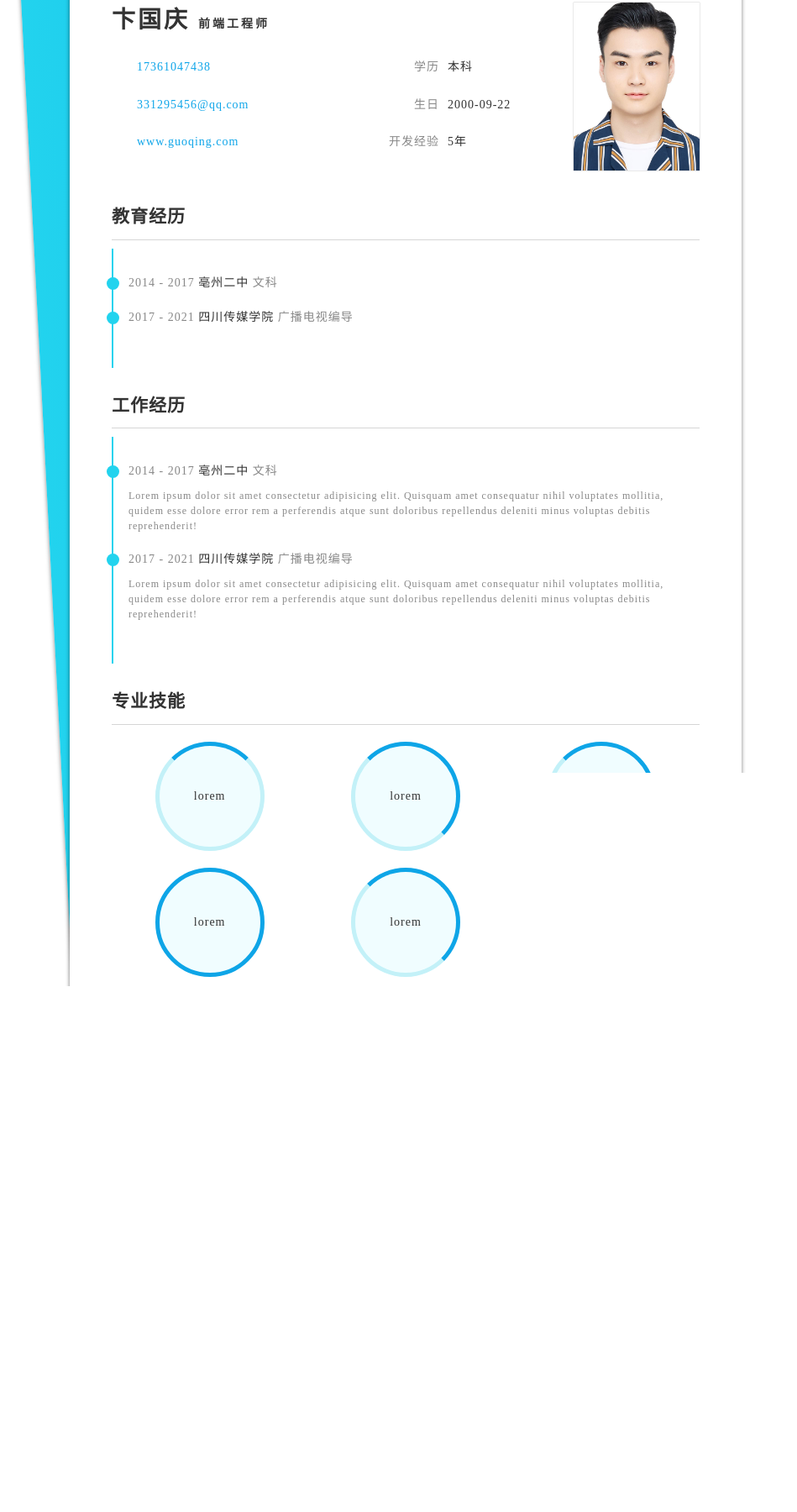
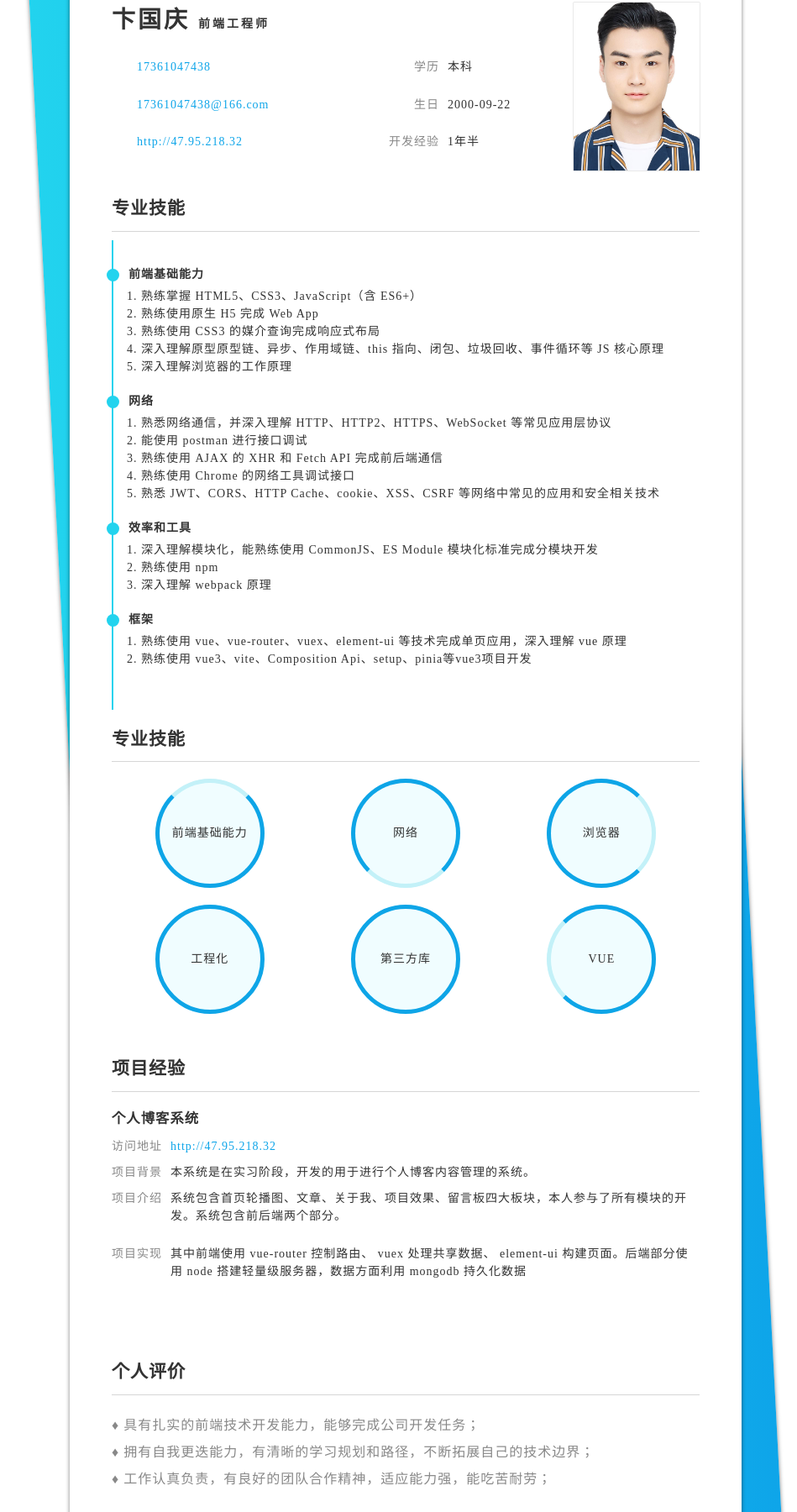
Before and after one commit to Kevin20000922/personal-resume, a plain HTML site: page index.html in a window 1280 px wide. Shown: the part 97-1897 px from the top of the page at 84% size, without its empty margins (157-1106 px from the left). Drawn offline with Linux system fonts and the light colour scheme; a small style sheet from the web is missing.

Commit message:
更新resume

```diff
--- a/index.css
+++ b/index.css
@@ -81,7 +81,7 @@ html {
 /* 学习经历 */
 
 .block {
-    margin: 30px auto;
+    margin: 20px auto;
 }
 
 .block-title {
@@ -128,6 +128,23 @@ html {
     color: #888;
 }
 
+.blod{
+    font-weight: bold;
+    margin: 10px 0 5px 0;
+    display: block;
+}
+
+
+.context{
+    list-style: block;
+}
+
+.context li{
+    list-style: block;
+    margin-left: 15px;
+}
+
+
 
 /* 工作经历 */
 
@@ -167,18 +184,21 @@ html {
 }
 
 .skills .item.level1::before {
-    border-top-color: #0ea5e7;
+    border-bottom-color: #0ea5e7;
+    border-right-color: #0ea5e7;
+    border-left-color: #0ea5e7;
 }
 
 .skills .item.level2::before {
     border-top-color: #0ea5e7;
     border-right-color: #0ea5e7;
+    border-left-color: #0ea5e7;
 }
 
 .skills .item.level3::before {
     border-top-color: #0ea5e7;
-    border-right-color: #0ea5e7;
     border-bottom-color: #0ea5e7;
+    border-left-color: #0ea5e7;
 }
 
 .skills .item.level4::before {
@@ -190,11 +210,14 @@ html {
 
 .skills .item.level5::before {
     border-top-color: #0ea5e7;
+    border-bottom-color: #0ea5e7;
     border-right-color: #0ea5e7;
+    border-left-color: #0ea5e7;
 }
 
 .skills .item.level6::before {
     border-top-color: #0ea5e7;
+    border-bottom-color: #0ea5e7;
     border-right-color: #0ea5e7;
 }
 
--- a/index.html
+++ b/index.html
@@ -24,49 +24,64 @@
                 <span>本科</span>
 
                 <i class="iconfont label iconyoujian"></i>
-                <a href="mailto:331295456@qq.com">331295456@qq.com</a>
+                <a href="mailto:331295456@qq.com">17361047438@166.com</a>
                 <label class="label">生日</label>
                 <span>2000-09-22</span>
 
                 <i class="iconfont label iconwangzhan"></i>
-                <a href="tel:17361047438">www.guoqing.com</a>
+                <a href="tel:17361047438">http://47.95.218.32</a>
                 <label class="label">开发经验</label>
-                <span>5年</span>
+                <span>1年半</span>
             </div>
             <img src="./cool.jpg" alt="" class="src">
         </div>
 
         <div class="block">
-            <h2 class="block-title">教育经历</h2>
+            <h2 class="block-title">专业技能</h2>
             <div class="block-content time-line">
                 <div class="item">
-                    <span class="gray">2014 - 2017</span>
-                    <span>亳州二中</span>
-                    <span class="gray">文科</span>
+                    <span class="blod">前端基础能力</span>
+                    <ul class="context">
+                        <li >熟练掌握 HTML5、CSS3、JavaScript（含 ES6+）</li>
+                        <li >熟练使用原生 H5 完成 Web App</li>
+                        <li >熟练使用 CSS3 的媒介查询完成响应式布局</li>
+                        <li >深入理解原型原型链、异步、作用域链、this 指向、闭包、垃圾回收、事件循环等 JS 核心原理</li>
+                        <li >深入理解浏览器的工作原理</li>
+                    </ul>
+
+
                 </div>
+                 <!-- 网络 -->
+
                 <div class="item">
-                    <span class="gray">2017 - 2021</span>
-                    <span>四川传媒学院</span>
-                    <span class="gray">广播电视编导</span>
+                    <span class="blod">网络</span>
+                 <ul class="context">
+                     <li >熟悉网络通信，并深入理解 HTTP、HTTP2、HTTPS、WebSocket 等常见应用层协议</li>
+                     <li >能使用 postman 进行接口调试</li>
+                     <li >熟练使用 AJAX 的 XHR 和 Fetch API 完成前后端通信</li>
+                     <li >熟练使用 Chrome 的网络工具调试接口</li>
+                     <li >熟悉 JWT、CORS、HTTP Cache、cookie、XSS、CSRF 等网络中常见的应用和安全相关技术</li>
+                 </ul>
                 </div>
-            </div>
-        </div>
-        <!-- 工作经历 -->
-        <div class="block">
-            <h2 class="block-title">工作经历</h2>
-            <div class="block-content time-line">
-                <div class="item">
-                    <span class="gray">2014 - 2017</span>
-                    <span>亳州二中</span>
-                    <span class="gray">文科</span>
-                    <div class="detail gray">Lorem ipsum dolor sit amet consectetur adipisicing elit. Quisquam amet consequatur nihil voluptates mollitia, quidem esse dolore error rem a perferendis atque sunt doloribus repellendus deleniti minus voluptas debitis reprehenderit!</div>
-                </div>
-                <div class="item">
-                    <span class="gray">2017 - 2021</span>
-                    <span>四川传媒学院</span>
-                    <span class="gray">广播电视编导</span>
-                    <div class="detail gray">Lorem ipsum dolor sit amet consectetur adipisicing elit. Quisquam amet consequatur nihil voluptates mollitia, quidem esse dolore error rem a perferendis atque sunt doloribus repellendus deleniti minus voluptas debitis reprehenderit!</div>
-                </div>
+
+              <!-- 效率和工具 -->
+              <div class="item">
+                <span class="blod">效率和工具</span>
+                <ul class="context">
+                    <li >深入理解模块化，能熟练使用 CommonJS、ES Module 模块化标准完成分模块开发</li>
+                    <li >熟练使用 npm</li>
+                    <li >深入理解 webpack 原理</li>
+                </ul></div>
+
+
+              <!-- 框架 -->
+              <div class="item">
+                <span class="blod">框架</span>
+                <ul class="context">
+                    <li >熟练使用 vue、vue-router、vuex、element-ui 等技术完成单页应用，深入理解 vue 原理</li>
+                    <li >熟练使用 vue3、vite、Composition Api、setup、pinia等vue3项目开发</li>
+                </ul>
+              </div>
             </div>
         </div>
 
@@ -74,12 +89,12 @@
         <div class="block">
             <h2 class="block-title">专业技能</h2>
             <div class="block-content skills">
-                <div class="item level1">lorem</div>
-                <div class="item level2">lorem</div>
-                <div class="item level3">lorem</div>
-                <div class="item level4">lorem</div>
-                <div class="item level5">lorem</div>
-                <div class="item level6">lorem</div>
+                <div class="item level1">前端基础能力</div>
+                <div class="item level2">网络</div>
+                <div class="item level3">浏览器</div>
+                <div class="item level4">工程化</div>
+                <div class="item level5">第三方库</div>
+                <div class="item level6">VUE</div>
             </div>
         </div>
 
@@ -88,37 +103,19 @@
             <h2 class="block-title">项目经验</h2>
             <div class="block-content">
                 <div class="projects">
-                    <h3>在线管理系统</h3>
+                    <h3>个人博客系统</h3>
                     <span class="label gray">访问地址</span>
-                    <a href="">www.todolist.com</a>
-                    <span class="label gray">github</span>
-                    <a href="">www.github.com</a>
+                    <a href="">http://47.95.218.32</a>
+
                     <span class="label gray">项目背景</span>
-                    <span>Lorem ipsum dolor sit amet consectetur adipisicing elit. Ipsa </span>
+                    <span>本系统是在实习阶段，开发的用于进行个人博客内容管理的系统。 </span>
+                    <span class="label gray">项目介绍</span>
+                    <div>
+                        <p>系统包含首页轮播图、文章、关于我、项目效果、留言板四大板块，本人参与了所有模块的开发。系统包含前后端两个部分。</p>
+                    </div>
                     <span class="label gray">项目实现</span>
                     <div>
-                        <p>lorem ipsum dolor sit amet consectetur adipis</p>
-                        <p>lorem ipsum dolor sit amet consectetur adipis</p>
-                        <p>lorem ipsum dolor sit amet consectetur adipis</p>
-                        <p>lorem ipsum dolor sit amet consectetur adipis</p>
-                        <p>lorem ipsum dolor sit amet consectetur adipis</p>
-                    </div>
-                </div>
-                <div class="projects">
-                    <h3>在线管理系统</h3>
-                    <span class="label gray">访问地址</span>
-                    <a href="">www.todolist.com</a>
-                    <span class="label gray">github</span>
-                    <a href="">www.github.com</a>
-                    <span class="label gray">项目背景</span>
-                    <span>Lorem ipsum dolor sit amet consectetur adipisicing elit. Ipsa </span>
-                    <span class="label gray">项目实现</span>
-                    <div>
-                        <p>lorem ipsum dolor sit amet consectetur adipis</p>
-                        <p>lorem ipsum dolor sit amet consectetur adipis</p>
-                        <p>lorem ipsum dolor sit amet consectetur adipis</p>
-                        <p>lorem ipsum dolor sit amet consectetur adipis</p>
-                        <p>lorem ipsum dolor sit amet consectetur adipis</p>
+                        <p>其中前端使用 vue-router 控制路由、 vuex 处理共享数据、 element-ui 构建页面。后端部分使用 node 搭建轻量级服务器，数据方面利用 mongodb 持久化数据</p>
                     </div>
                 </div>
             </div>
@@ -128,7 +125,9 @@
         <div class="block">
             <h2 class="block-title">个人评价</h2>
             <div class="block-content intro">
-                Lorem ipsum dolor sit amet consectetur adipisicing elit. Unde, fugiat quibusdam accusamus totam sit
+                <p class="gray">♦ 具有扎实的前端技术开发能力，能够完成公司开发任务；</p><p class="gray">♦ 拥有自我更迭能力，有清晰的学习规划和路径，不断拓展自己的技术边界；</p>
+                <p  class="gray">♦ 工作认真负责，有良好的团队合作精神，适应能力强，能吃苦耐劳；</p>
+
             </div>
         </div>
     </div>
```
